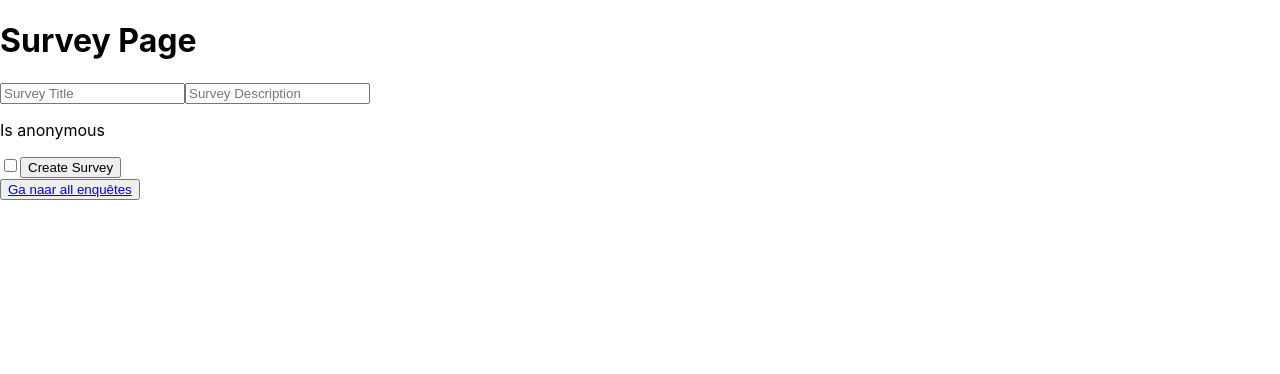
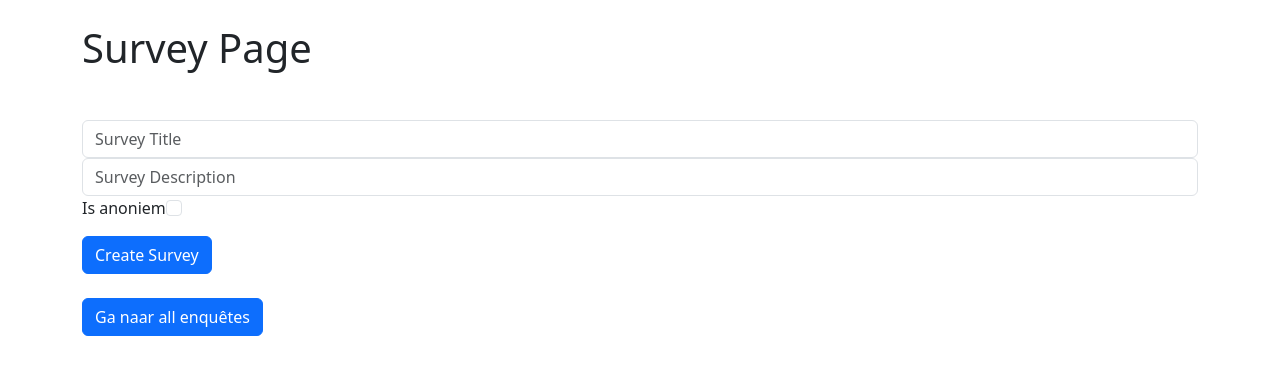
Before and after one commit to Sema-1054531/werkplaats-4-react, a React (Create React App) app in the folder one_piece/: page /surveys/new in a window 1280 px wide. Shown: the top 374 px of the page. Built offline with nearby package versions, Linux system fonts and the light colour scheme; the HTML template or start-up script is replaced by a standard one.

Commit message:
added: bootstrap

```diff
--- a/one_piece/src/App.js
+++ b/one_piece/src/App.js
@@ -1,15 +1,17 @@
 import React from 'react';
 import { BrowserRouter as Router, Route, Routes } from 'react-router-dom';
-import Survey from './components/Survey';
-import AllSurveys from './components/AllSurveys';
+import AddSurvey from "./components/AddSurvey";
+import Surveys from "./components/Surveys";
+import 'bootstrap/dist/css/bootstrap.min.css';
+
 
 const App = () => {
   return (
     <Router>
       <div>
         <Routes>
-          <Route path="/surveys" element={<AllSurveys />} />
-          <Route path="/surveys/new" element={<Survey />} />
+          <Route path="/surveys" element={<Surveys />} />
+          <Route path="/surveys/new" element={<AddSurvey />} />
           {/* Andere routes */}
         </Routes>
       </div>
--- /dev/null
+++ b/one_piece/src/components/AddSurvey.js
@@ -0,0 +1,23 @@
+import React from 'react';
+import { Link } from 'react-router-dom';
+import SurveyForm from './SurveyForm';
+
+const AddSurvey = () => {
+  return (
+    <div className="container">
+        <h1 className="my-4">Survey Page</h1>
+        <div className="row">
+            <div className="col">
+                <SurveyForm />
+            </div>
+        </div>
+        <div className="row">
+            <div className="col">
+                <Link className="btn btn-primary" to={"/surveys"}>Ga naar all enquêtes</Link>
+            </div>
+        </div>
+    </div>
+  );
+};
+
+export default AddSurvey;
--- a/one_piece/src/components/AllSurveys.js
+++ b/one_piece/src/components/AllSurveys.js
@@ -1,5 +1,6 @@
 import React,{ useEffect, useState} from "react";
 import axios from "axios";
+import {Link} from "react-router-dom";
 
 const AllSurveys = () => {
     const [surveys, setSurveys] =useState([]);
@@ -10,7 +11,7 @@ const AllSurveys = () => {
 
     const fetchSurveys = async () => {
         try {
-            const response = await axios.get('/api/surveys');
+            const response = await axios.get('http://localhost:5000/surveys');
             setSurveys(response.data);
         } catch (error) {
             console.error(error);
@@ -19,13 +20,13 @@ const AllSurveys = () => {
 
     return(
         <div>
-            <h1>Survey List</h1>
-            <table>
-                <thead>
+            <table className="table table-striped">
+                <thead className="thead-dark">
                 <tr>
                     <th>Title</th>
                     <th>Description</th>
                     <th>Is anoniem</th>
+                    <th></th>
                 </tr>
                 </thead>
                 <tbody>
@@ -33,7 +34,8 @@ const AllSurveys = () => {
                     <tr key={survey.id}>
                         <td>{survey.survey_title}</td>
                         <td>{survey.survey_description}</td>
-                        <td>{survey.is_anonymous}</td>
+                        <td>{survey.is_anonymous ? "Ja" : "Nee"}</td>
+                        <td><Link className="btn btn-secondary" to={"#"}>Aanmeldingen</Link></td>
                     </tr>
                 ))}
                 </tbody>
--- a/one_piece/src/components/Survey.js
+++ /dev/null
@@ -1,15 +0,0 @@
-import React from 'react';
-import { Link } from 'react-router-dom';
-import SurveyForm from './SurveyForm';
-
-const Survey = () => {
-  return (
-    <div>
-      <h1>Survey Page</h1>
-      <SurveyForm />
-        <button><Link to={"/surveys"}>Ga naar all enquêtes</Link></button>
-    </div>
-  );
-};
-
-export default Survey;
--- a/one_piece/src/components/SurveyForm.js
+++ b/one_piece/src/components/SurveyForm.js
@@ -25,26 +25,35 @@ const SurveyForm = () => {
     };
 
     return (
-        <form onSubmit={handleSurveySubmit}>
+        <form onSubmit={handleSurveySubmit} className="my-4">
+            <div className="form-group">
                 <input
                     type="text"
+                    className="form-control"
                     value={survey_title}
                     onChange={(e) => set_survey_title(e.target.value)}
                     placeholder="Survey Title"
                 />
+            </div>
+            <div className="form-group">
                 <input
                     type="text"
+                    className="form-control"
                     value={survey_description}
                     onChange={(e) => set_survey_description(e.target.value)}
                     placeholder="Survey Description"
                 />
-            <p>Is anonymous</p>
+            </div>
+            <div className="form-group">
+                <label className="form-check-label">Is anoniem </label>
                 <input
                     type="checkbox"
+                    className="form-check-input"
                     checked={is_anonymous}
                     onChange={(e) => set_is_anonymous(e.target.checked)}
                 />
-            <button type="submit">Create Survey</button>
+            </div>
+            <button type="submit" className="btn btn-primary mt-3">Create Survey</button>
       </form>
   );
 };
--- /dev/null
+++ b/one_piece/src/components/Surveys.js
@@ -0,0 +1,24 @@
+import React from 'react';
+import { Link } from 'react-router-dom';
+import AllSurveys from './AllSurveys';
+
+
+const Surveys = () => {
+  return (
+    <div className="container">
+      <h1 className="my-4">Alle Enquêttes</h1>
+        <div className="row">
+            <div className="col">
+                <AllSurveys />
+            </div>
+        </div>
+        <div className="row">
+            <div className="col">
+                <Link to={"/surveys/new"} className="btn btn-primary">Voeg nieuwe enquêtte</Link>
+            </div>
+        </div>
+    </div>
+  );
+};
+
+export default Surveys;
```
Lines whose indentation alone changed are shown as unchanged.
